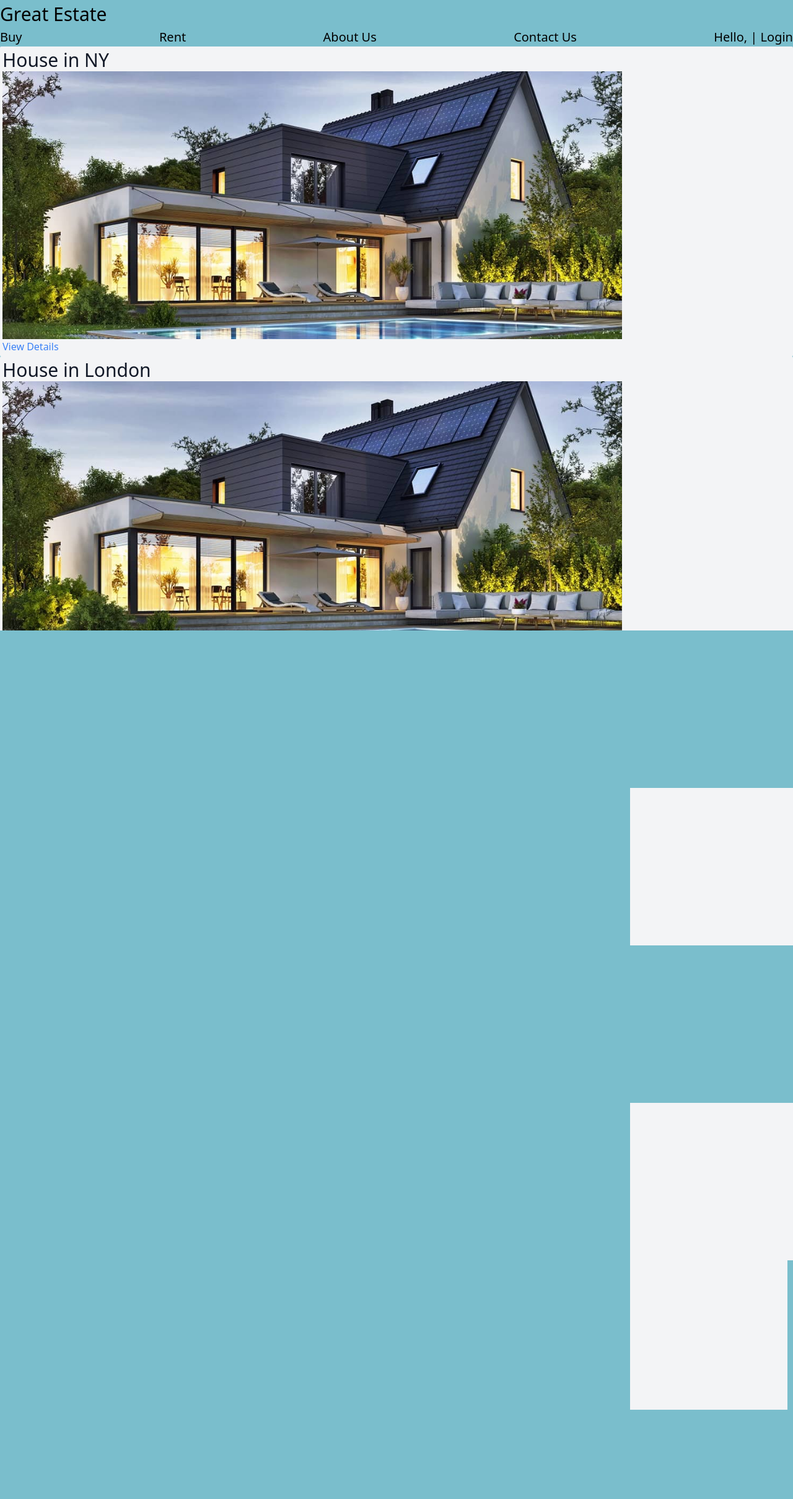
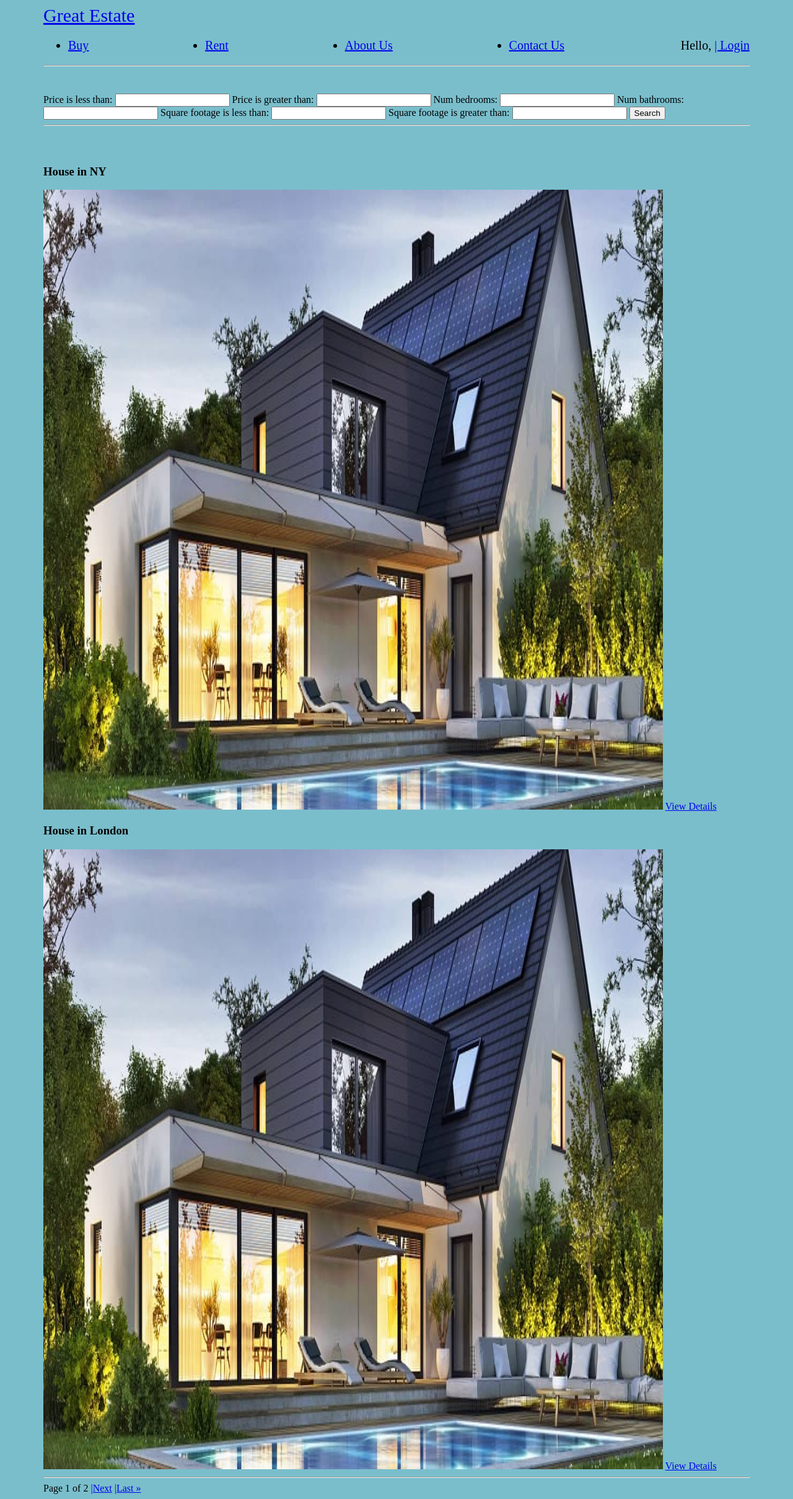
Before and after one commit to AibekMinbaev/great-estate, a Django app: page /listings/all/ in a window 1280 px wide. Shown: the whole page at 62% size. Before the commit the page ends 2274 px from the top, so only its background shows below. Run offline with Django 4.2, Linux system fonts and the light colour scheme; data comes from the database, SQL or seed files in the repository; some libraries are stand-ins or nearby versions.

Commit message:
Updated search fucntionality

```diff
--- /dev/null
+++ b/listings/filters.py
@@ -0,0 +1,7 @@
+import django_filters
+from .models import *
+
+class BuyFilter(django_filters.FilterSet):
+    class Meta:
+        model = Listing
+        fields = {"price": ['lt', 'gt'], "num_bedrooms": ['exact'], "num_bathrooms" : ['exact'], 'square_footage':['lt', 'gt']}
--- a/listings/views.py
+++ b/listings/views.py
@@ -3,6 +3,9 @@ from .models import Listing, Listing_rent
 from .forms import ListingForm
 from django.contrib.auth.decorators import login_required
 from users.decorators import allowed_users
+from .filters import BuyFilter
+from django.core.paginator import Paginator
+
 
 # Create your views here.
 # CGUD - create, read, update, delete and list(will show all the elements)
@@ -10,9 +13,25 @@ from users.decorators import allowed_users
 
 
 def listing_list(request): # this function will list out all elements in listing database
+    #filter_data = request.session.get('filter_data')
+    #print(filter_data) # working until here. How to give this data as a initial data for the BuyFilter? ?
+
     listings = Listing.objects.all() # list of all objects
-    context = { "listings" : listings}
+
+    buy_filter = BuyFilter(request.GET, queryset=listings) # django_filter is no a form, it is a class object ??
+
+    listings = buy_filter.qs
+
+    p = Paginator(listings, 2)
+    page = request.GET.get('page')
+    listing_list = p.get_page(page)
+
+    context = { "listings" : listings, 'buy_filter': buy_filter, 'listing_list': listing_list}
     return render(request, "listings.html", context)
+
+
+
+
 
 
 def listing_retrieve(request, pk): # this function will list a signle element by id
--- a/real_estate/settings.py
+++ b/real_estate/settings.py
@@ -40,6 +40,7 @@ INSTALLED_APPS = [
     'listings',
     'users',
     'staff',
+    'django_filters',
 ]
 
 MIDDLEWARE = [
--- a/templates/base.html
+++ b/templates/base.html
@@ -2,7 +2,7 @@
 <html>
     <head>
         <title> Great Estate </title>
-        <script src="https://cdn.tailwindcss.com"></script>
+        {% comment %} <script src="https://cdn.tailwindcss.com"></script> {% endcomment %}
         <style>
             .container{
                 max-width: 1140px;
--- a/templates/listing_rent.html
+++ b/templates/listing_rent.html
@@ -7,6 +7,8 @@
 {% block content%}
 <div class="px-1 py-1 bg-gray-100 rounded-sm">
     <h3 class="text-3xl text-gray-900" >{{rent.title}} </h3>
+    <p class="text-gray-600 text-sm"> Seller: {{rent.user}} </p>
+
     <p class="text-gray-900">Price: {{rent.price}}$</p>
     <p class="text-gray-600 text-sm"> Address: {{rent.address}} </p>
     <p class= "text-gray-600 text-sm"> Num of bedrooms: {{rent.num_bedrooms}} </p>
--- a/templates/listings.html
+++ b/templates/listings.html
@@ -5,7 +5,18 @@
 {%endblock%}
 
 {%block content%}
-{% for listing in listings %}
+<hr>
+<br><br>
+<div class="card card-body">
+    <form method="get">
+        {{buy_filter.form}}
+    <button class="btn btn-primary" type="submit">
+        Search</button>
+    </form>
+</div>
+<hr><br><br>
+
+{% for listing in listing_list %}
 <div class="px-1 py-1 bg-gray-100 rounded-sm">
     <h3 class="text-3xl text-gray-900" > {{listing.title}} </h3>
     <img class="property_image" src="{{listing.property_image.url}}" width="1000", height="1000"></img>
@@ -14,4 +25,25 @@
     </a>
 </div>
 {% endfor %}
+<hr>
+{% comment %} {{listing_list}}<br/>
+Has previous: {{listing_list.has_previous}}<br/>
+Current Page: {{listing_list.number}} <br/>
+Number of  Pages: {{listing_list.paginator.num_pages}} <br/>
+Has next: {{listing_list.has_next}}<br/> {% endcomment %}
+
+{%if listing_list.has_previous%}
+    <a href='?page=1'> &laquo First|</a>
+    <a href="?page={{listing_list.previous_page_number}}">Previous| </a>
+{%endif%}
+
+Page {{listing_list.number}} of {{listing_list.paginator.num_pages}}
+
+{%if listing_list.has_next%}
+    <a href='?page={{listing_list.next_page_number}}'>|Next</a>
+    <a href="?page={{listing_list.paginator.num_pages}}"> |Last &raquo </a>
+{%endif%}
+
+
+
 {%endblock%}
```
Also changed, not shown: real_estate/views.py (+10 -1 lines), templates/home_page.html (+6 -4 lines), 1 other file.
